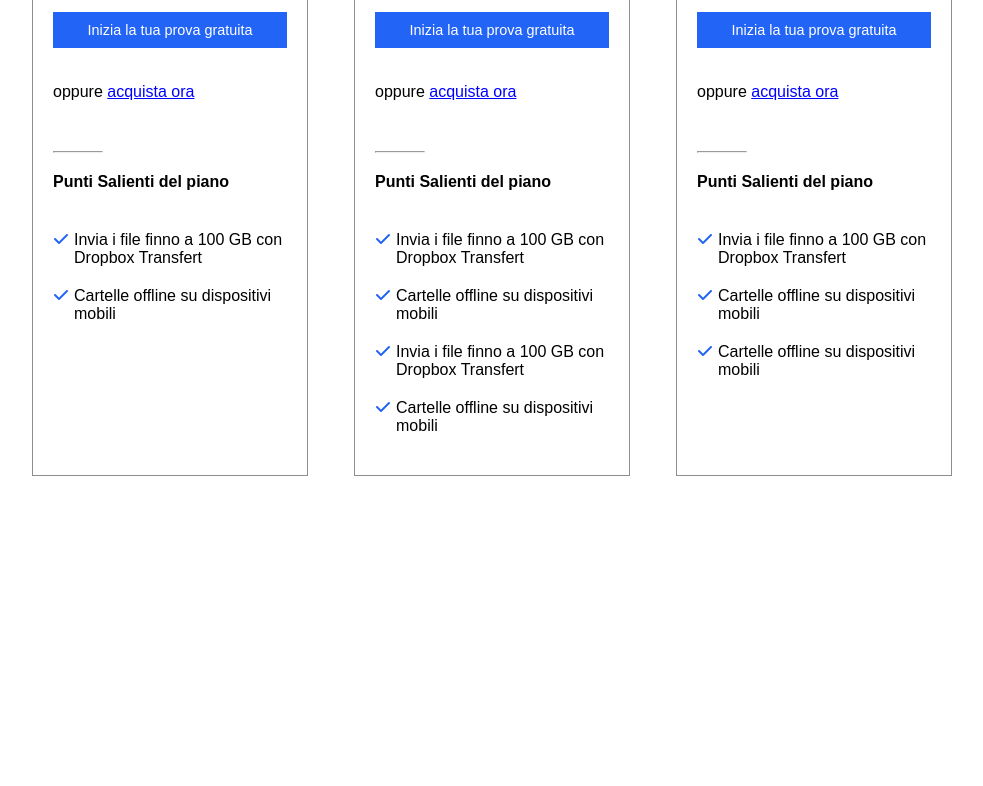
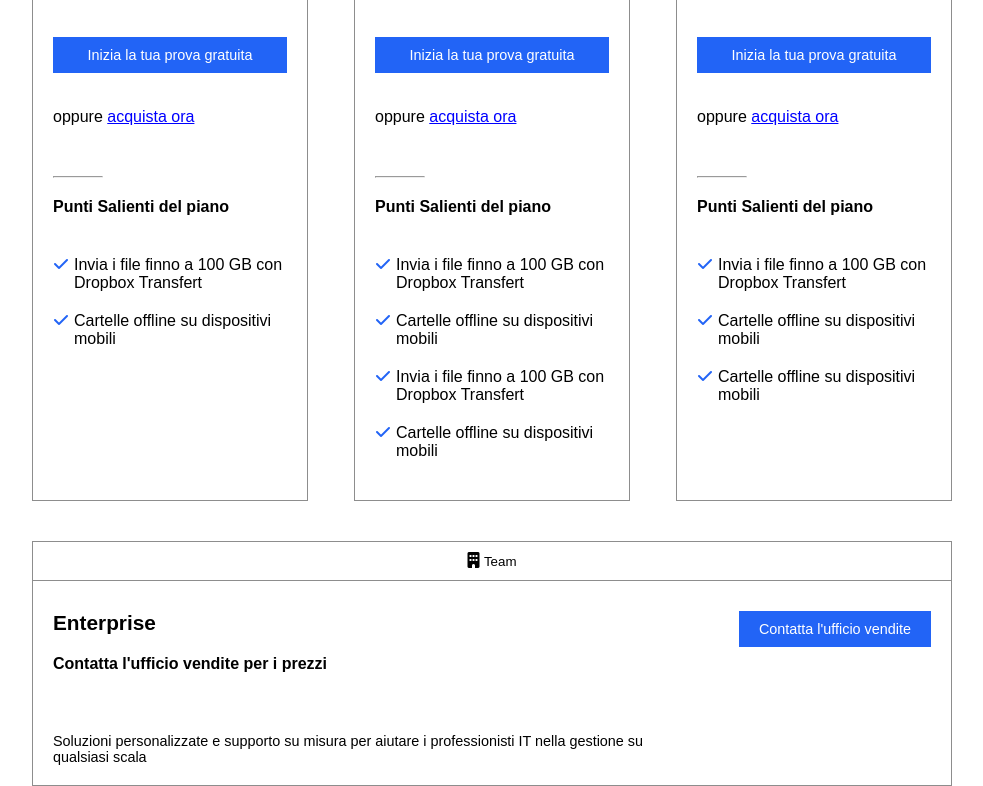
Before and after one commit to PiersilvioPellegrini/htmlcss-dropbox, a plain HTML site: page index.html in a window 1280 px wide. Shown: the part 1277-2063 px from the top of the page, without its empty margins (148-1131 px from the left). Before the commit the page ends 1793 px from the top, so only its background shows below. Drawn offline with Linux system fonts and the light colour scheme.

Commit message:
completed big card

```diff
--- a/css/style.css
+++ b/css/style.css
@@ -179,7 +179,7 @@ header {
 
 .card-body h3 {
     font-size: 1.3rem;
-    margin-bottom: 25px;
+    margin-bottom: 20px;
 }
 
 .card-body .price {
@@ -189,7 +189,7 @@ header {
 
 .card-body .month {
     font-style: oblique;
-    margin-bottom: 20px;
+    margin-bottom: 50px;
     color: rgb(141 141 141);
 }
 
@@ -239,3 +239,25 @@ header {
     color: rgb(34 100 246);
     align-items: center;
 }
+
+.single{
+    display: flex;
+    justify-content: space-between;
+
+
+
+}
+
+.single p ,
+.single h4 {
+
+    padding-bottom: 20px;
+
+}
+.single p{
+    font-size: 0.9rem;
+}
+
+.single .btn-card{
+    height: 100%;
+}
--- a/index.html
+++ b/index.html
@@ -175,12 +175,33 @@
                 </div>
             </div>
 
+            <div class="card">
+                <div class="card-header">
+                    <div>
+                        <i class="fa-solid fa-building"></i>
+                        <small>Team</small>
+                    </div>
+
+                </div>
+
+                <div class="card-body single">
+                    <div class="col-img">
+                        <h3>Enterprise</h3>
+                        <h4>Contatta l'ufficio vendite per i prezzi</h4>
+
+                        <p>Soluzioni personalizzate e supporto su misura per aiutare i professionisti IT nella gestione
+                            su qualsiasi scala</p>
+                    </div>
+                    <div class="btn btn-card"> Contatta l'ufficio vendite</div>
+
+                </div>
 
 
 
 
 
-        </div>
+
+            </div>
 
 
 
```
